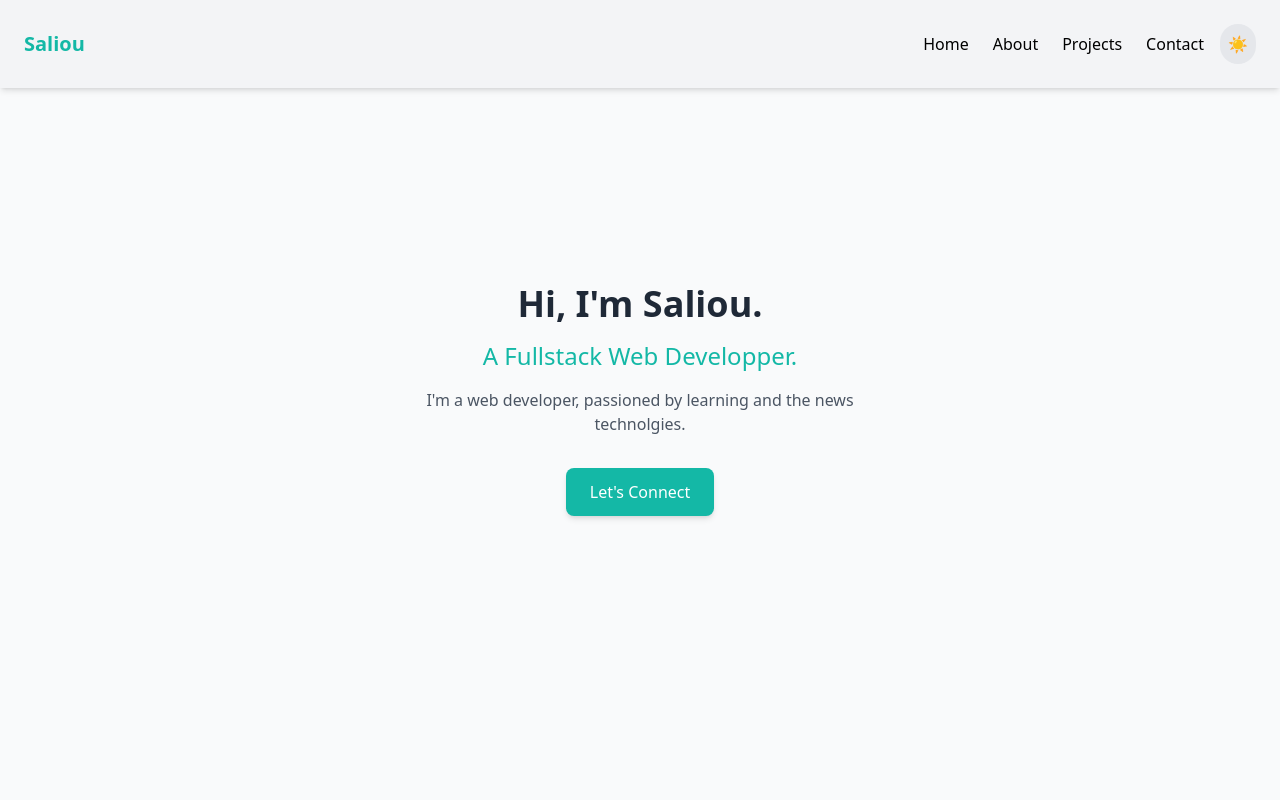
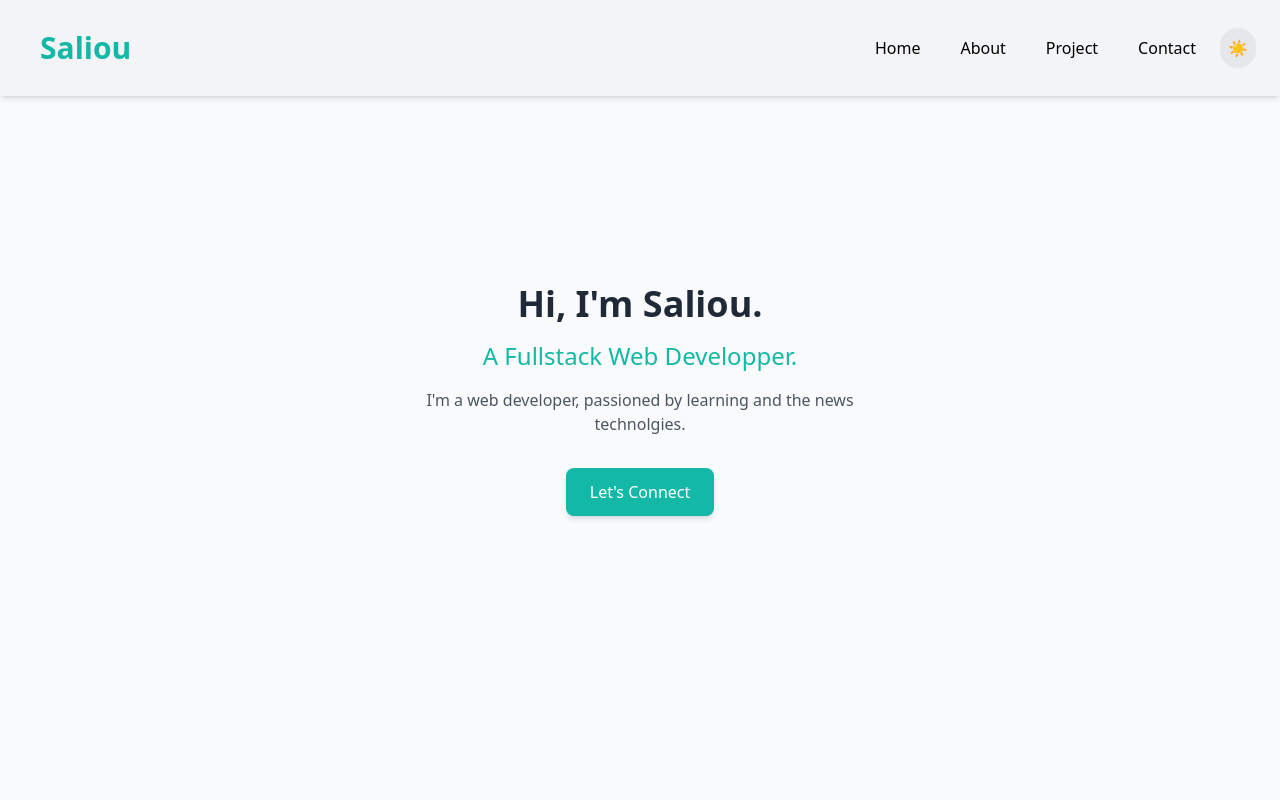
Before and after one commit to Masaliou224/saliou-portfolio, a React (Create React App) app: page / in a window 1280 px wide. Shown: the top 800 px of the page. Built offline with nearby package versions, Linux system fonts and the light colour scheme.

Commit message:
managing the Navbar

```diff
--- a/package.json
+++ b/package.json
@@ -10,6 +10,8 @@
     "lucide-react": "^0.460.0",
     "react": "^18.3.1",
     "react-dom": "^18.3.1",
+    "react-icons": "^5.3.0",
+    "react-router-dom": "^6.28.0",
     "react-scripts": "5.0.1",
     "web-vitals": "^2.1.4"
   },
--- a/src/components/Navbar.jsx
+++ b/src/components/Navbar.jsx
@@ -1,17 +1,60 @@
+import { useState } from "react";
 import ThemeToggle from "./ThemeToggle";
+import { AiOutlineClose, AiOutlineMenu } from "react-icons/ai";
 
 const Navbar = () => {
+  const [nav, setNav] = useState(false);
+
+  const handleNav = () => {
+    setNav(!nav);
+  };
+
+  const navItems = [
+    { id: 1, text: 'Home', href: '#hero' },
+    { id: 2, text: 'About', href: '#about' },
+    { id: 3, text: 'Project', href: '#projects' },
+    { id: 4, text: 'Contact', href: '#contact' },
+  ];
+
   return (
-    <nav className="flex justify-between items-center p-6 bg-gray-100 shadow-md fixed w-full top-0 z-50 dark:bg-gray-900 dark:text-white">
-      <h1 className="text-xl font-bold text-teal-500">Saliou</h1>
+    <nav className="flex justify-between items-center p-6 bg-gray-100 shadow-md w-full fixed top-0 z-50 dark:bg-gray-900 dark:text-white h-24 mx-auto">
+      <h1 className="w-full text-3xl font-bold text-teal-500 m-4">Saliou</h1>
+
       <div className="flex items-center gap-4">
-        <ul className="flex gap-6">
-        <li><a href="#hero" className="hover:text-teal-500">Home</a></li>
-          <li><a href="#about" className="hover:text-teal-500">About</a></li>
-          <li><a href="#projects" className="hover:text-teal-500">Projects</a></li>
-          <li><a href="#" className="hover:text-teal-500">Contact</a></li>
+        <ul className="hidden md:flex gap-6">
+          {navItems.map(item => (
+            <li
+              key={item.id}
+              className="rounded-xl m-2 cursor-pointer duration-300 hover:text-teal-500"
+            >
+              <a href={item.href}>{item.text}</a>
+            </li>
+          ))}
         </ul>
         <ThemeToggle />
+
+        <div onClick={handleNav} className="block md:hidden">
+          {nav ? <AiOutlineClose size={20} /> : <AiOutlineMenu size={20} />}
+        </div>
+
+        <ul
+          className={
+            nav
+              ? 'fixed md:hidden left-0 top-0 w-[40%] h-full border-r border-r-gray-900 bg-[#000300] ease-in-out duration-500'
+              : 'ease-in-out w-[40%] duration-500 fixed top-0 bottom-0 left-[-100%]'
+          }
+        >
+          <h1 className="text-xl font-bold text-teal-500">Saliou</h1>
+
+          {navItems.map(item => (
+            <li
+              key={item.id}
+              className="p-4 border-b rounded-xl hover:bg-[#00df9a] cursor-pointer duration-300 hover:text-teal-500 text-white border-gray-600"
+            >
+              <a href={item.href}>{item.text}</a>
+            </li>
+          ))}
+        </ul>
       </div>
     </nav>
   );
```
Also changed, not shown: 1 other file (tests, documents, lock files or other folders).
